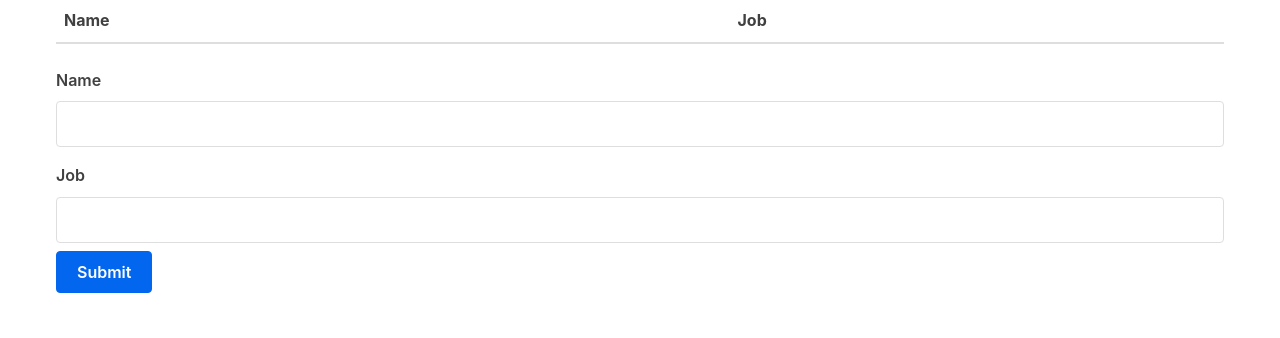
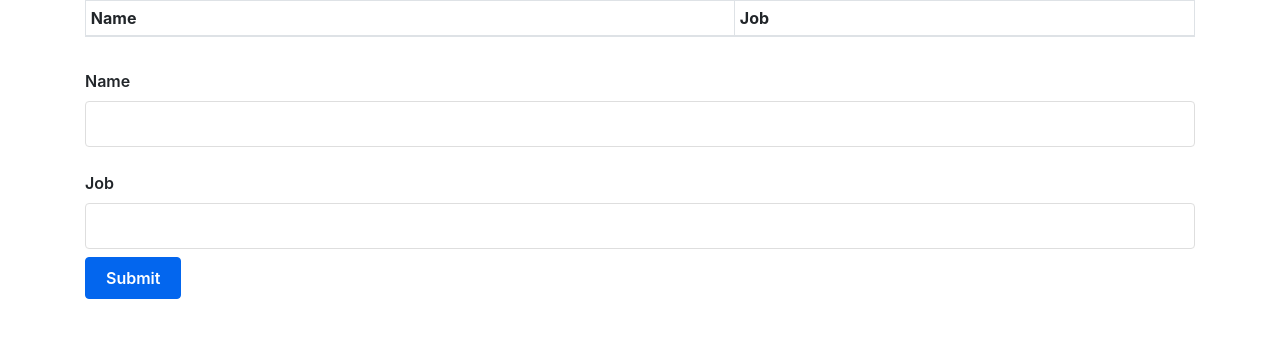
Before and after one commit to mkawa125/react-tutorial, a React (Create React App) app: page / in a window 1280 px wide. Shown: the top 338 px of the page. Built offline with nearby package versions, Linux system fonts and the light colour scheme.

Commit message:
Install react router and bootstrap

```diff
--- a/package.json
+++ b/package.json
@@ -6,8 +6,10 @@
     "@testing-library/jest-dom": "^4.2.4",
     "@testing-library/react": "^9.3.2",
     "@testing-library/user-event": "^7.1.2",
+    "bootstrap": "^4.4.1",
     "react": "^16.12.0",
     "react-dom": "^16.12.0",
+    "react-router": "^5.1.2",
     "react-scripts": "3.4.0"
   },
   "scripts": {
--- a/src/App.js
+++ b/src/App.js
@@ -1,6 +1,7 @@
 import React, { Component } from 'react';
 import Table from './components/Table';
-import Form  from "./components/Form";
+import Form from "./components/Form";
+import 'bootstrap/dist/css/bootstrap.css';
 import './index.css'
 
 class App extends Component
--- a/src/components/Table.js
+++ b/src/components/Table.js
@@ -33,7 +33,7 @@ class Table extends Component
     {
         const {characterData, removeCharacter} = this.props
         return (
-          <table>
+          <table className = "table table-hover table-sm table-bordered">
             <TableHeader/>
             <TableBody characterData = {characterData} removeCharacter={removeCharacter}></TableBody>
           </table>
```
Also changed, not shown: src/components/layouts/header.js (added, +18 -0 lines), src/components/layouts/sidebar.js (added), 1 other file (tests, documents, lock files or other folders).
